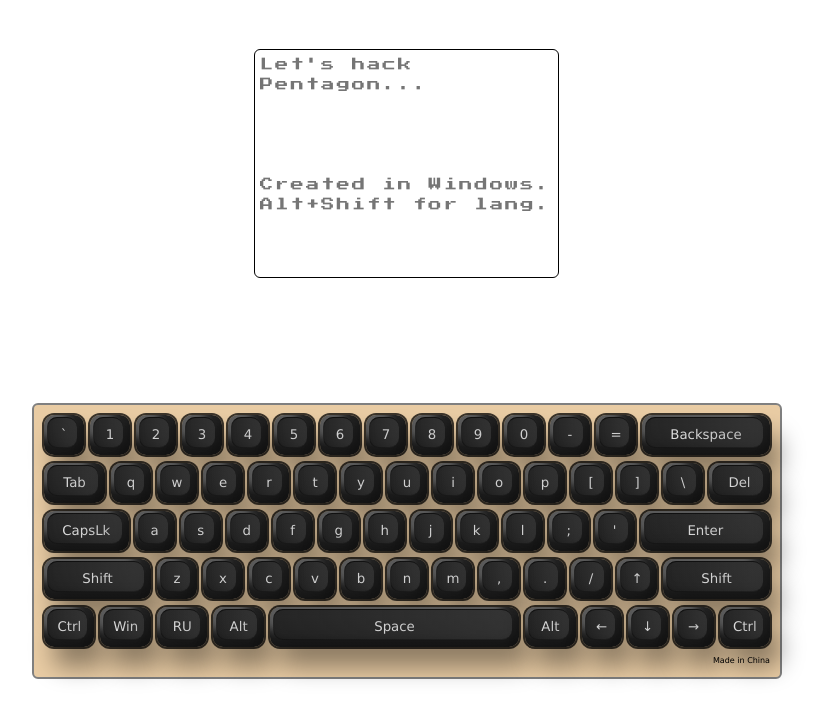
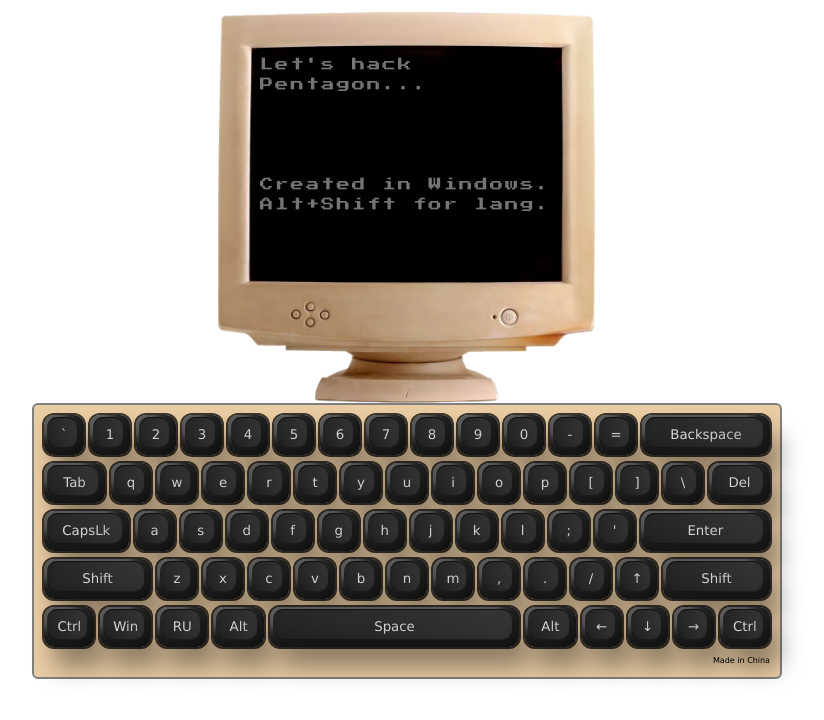
Before and after one commit to ramzes-84/virtual-keyboard, a website with bundled scripts: page index.html in a window 1280 px wide. Shown: the part 54-774 px from the top of the page, without its empty margins (233-1057 px from the left). Built offline with nearby package versions, Linux system fonts and the light colour scheme; files whose address does not match are found by name.

Commit message:
fix: change img paths again

```diff
--- a/style/style.css
+++ b/style/style.css
@@ -86,7 +86,7 @@ h6 {
   padding: 37px 37px 125px 36px;
   width: 378px;
   height: 391px;
-  background-image: url(./assets/img/monitor.webp);
+  background-image: url(../assets/img/monitor.webp);
   background-repeat: no-repeat;
   background-size: contain;
 }
```
